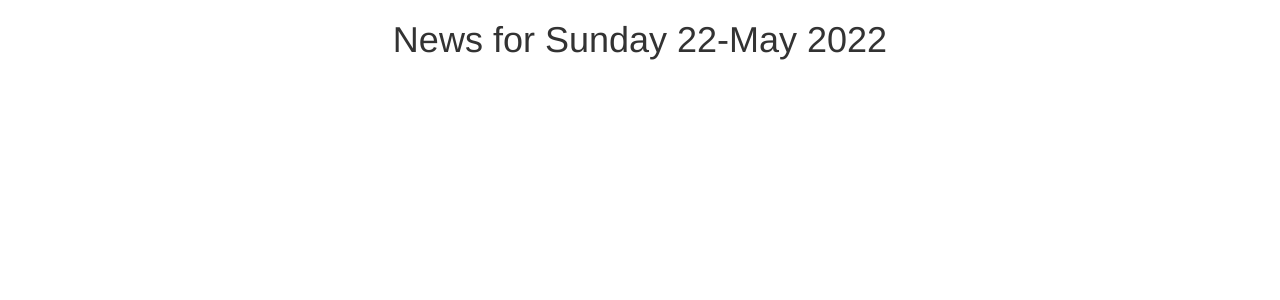
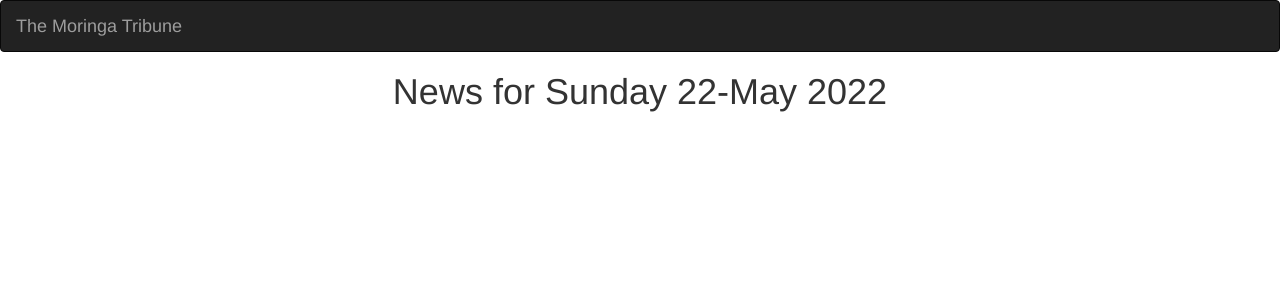
Before and after one commit to nealwaga/The-Moringa-Tribune, a Django app: page /news/today/ in a window 1280 px wide. Shown: the top 300 px of the page. Run offline with Django 4.2, Linux system fonts and the light colour scheme; some libraries are stand-ins or nearby versions.

Commit message:
links & navigation

```diff
--- a/news/templates/all-news/base.html
+++ b/news/templates/all-news/base.html
@@ -1,4 +1,5 @@
 {% load bootstrap3 %}
+{% load static%}
 <!DOCTYPE html>
 <html lang="en">
 <head>
@@ -15,6 +16,8 @@
     {% endblock %}
 </head>
 <body>
+    {% include "navbar.html" %}
+
     {% block content %} <h1 class='text-center'> News for {{date|date:"l d-F Y"}} </h1> {% endblock %}
 
     {% block scripts %}
--- /dev/null
+++ b/news/templates/navbar.html
@@ -0,0 +1,17 @@
+<!DOCTYPE html>
+<html lang="en">
+<head>
+
+  <meta charset="utf-8">
+  <meta name="viewport" content="width=device-width, initial-scale=1">
+</head>
+<body>
+<nav class="navbar navbar-inverse">
+  <div class="container-fluid">
+    <div class="navbar-header">
+      <a class="navbar-brand" href="{% url 'newsToday' %}">The Moringa Tribune</a>
+    </div>
+  </div>
+</nav>
+</body>
+</html>
```
